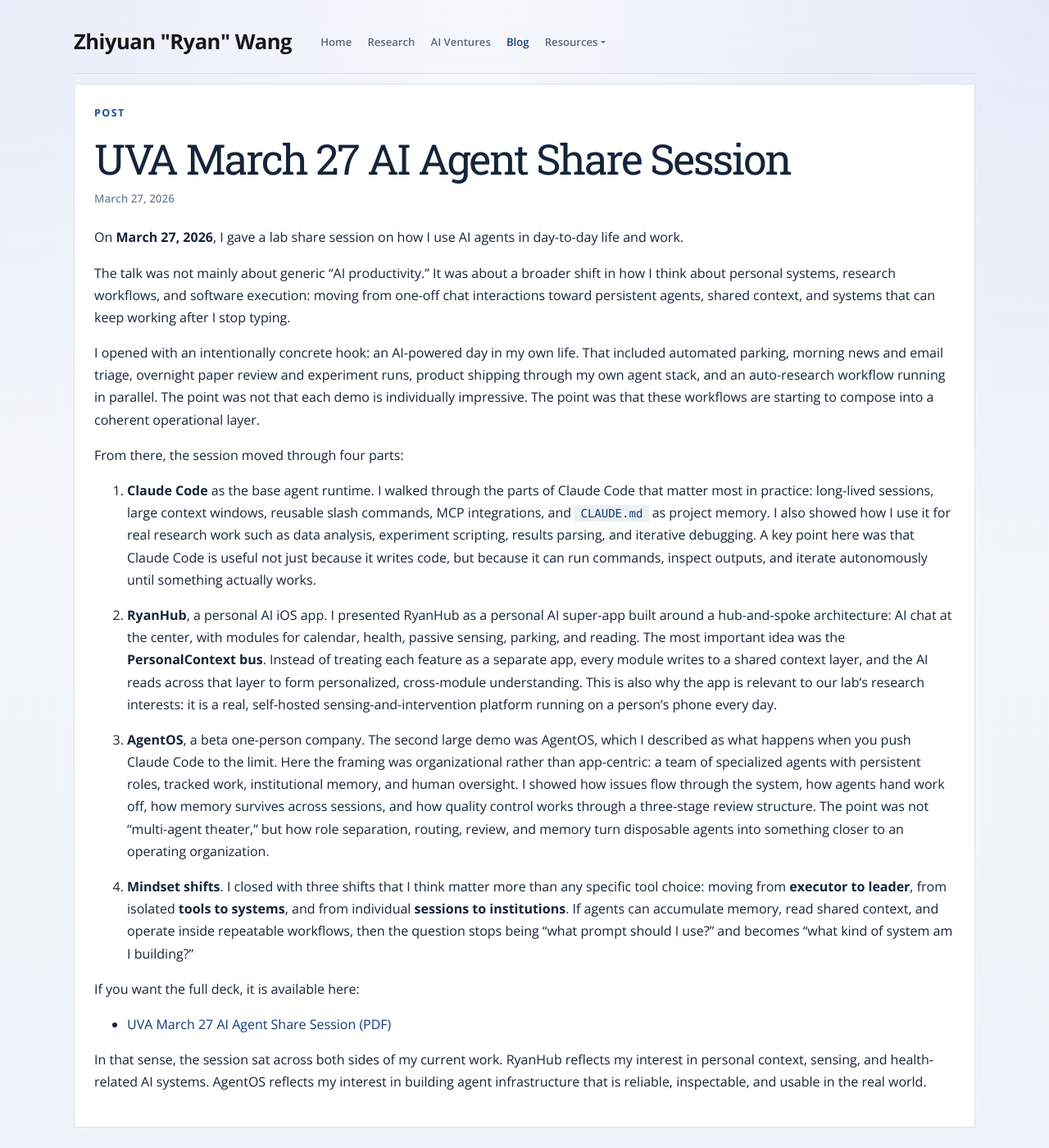
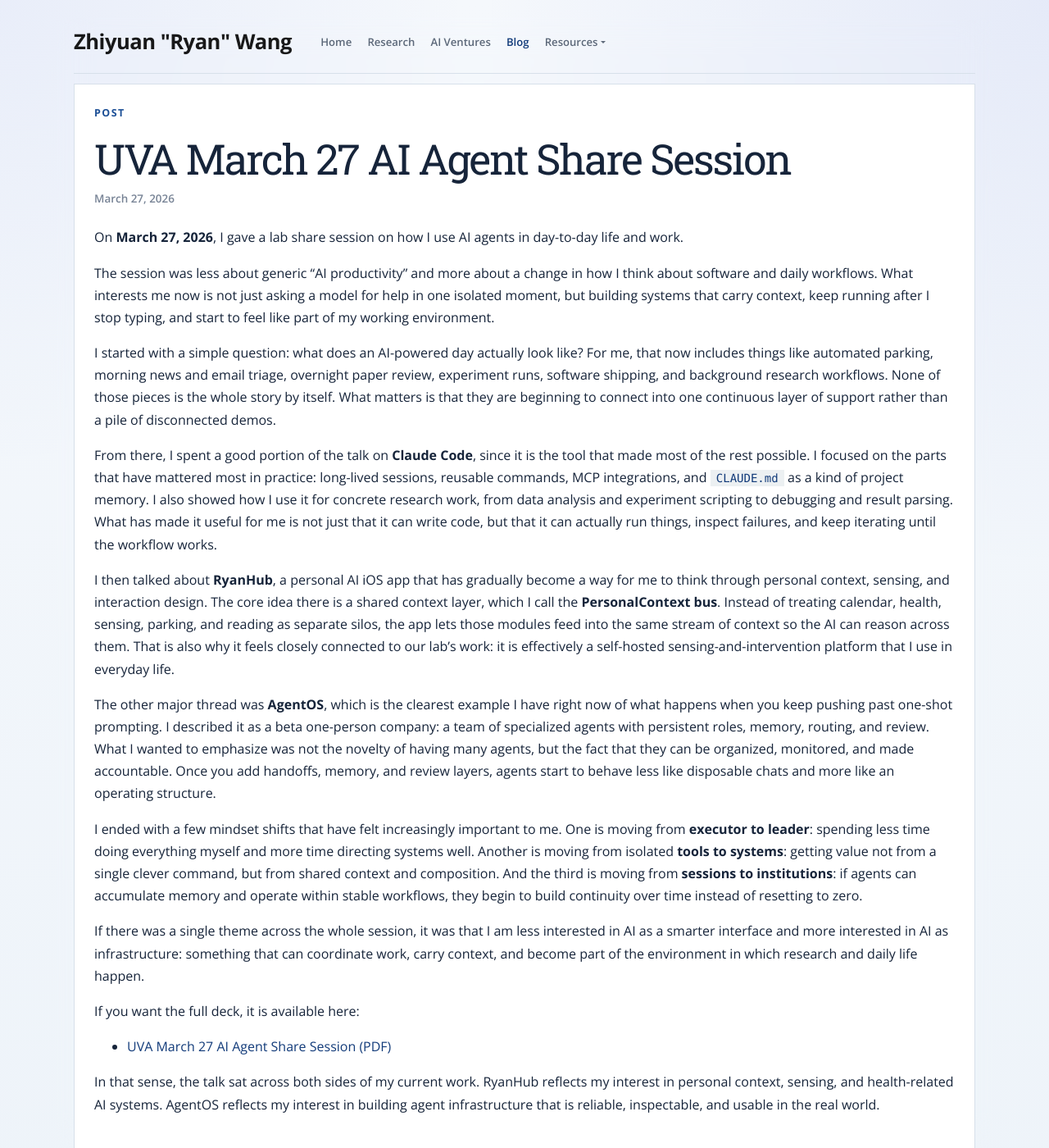
Before and after one commit to zzhiyuann/ryanwang.cc, a Jekyll site: the page built from _posts/2026-03-27-ai-agents-for-research-productivity.md, in a window 1280 px wide and 1400 px high. Shown: the whole window at 82% size. Built offline with Jekyll 4.4.1, drawn with Linux system fonts in a browser that asks for light colours; a style sheet for code colours, icons or effects is not loaded.

Commit message:
Refine AI agent share session prose

```diff
--- a/_posts/2026-03-27-ai-agents-for-research-productivity.md
+++ b/_posts/2026-03-27-ai-agents-for-research-productivity.md
@@ -7,26 +7,22 @@
 
 On **March 27, 2026**, I gave a lab share session on how I use AI agents in day-to-day life and work.
 
-The talk was not mainly about generic "AI productivity." It was about a broader shift in how I think about personal systems, research workflows, and software execution: moving from one-off chat interactions toward persistent agents, shared context, and systems that can keep working after I stop typing.
+The session was less about generic "AI productivity" and more about a change in how I think about software and daily workflows. What interests me now is not just asking a model for help in one isolated moment, but building systems that carry context, keep running after I stop typing, and start to feel like part of my working environment.
 
-I opened with an intentionally concrete hook: an AI-powered day in my own life. That included automated parking, morning news and email triage, overnight paper review and experiment runs, product shipping through my own agent stack, and an auto-research workflow running in parallel. The point was not that each demo is individually impressive. The point was that these workflows are starting to compose into a coherent operational layer.
+I started with a simple question: what does an AI-powered day actually look like? For me, that now includes things like automated parking, morning news and email triage, overnight paper review, experiment runs, software shipping, and background research workflows. None of those pieces is the whole story by itself. What matters is that they are beginning to connect into one continuous layer of support rather than a pile of disconnected demos.
 
-From there, the session moved through four parts:
+From there, I spent a good portion of the talk on **Claude Code**, since it is the tool that made most of the rest possible. I focused on the parts that have mattered most in practice: long-lived sessions, reusable commands, MCP integrations, and `CLAUDE.md` as a kind of project memory. I also showed how I use it for concrete research work, from data analysis and experiment scripting to debugging and result parsing. What has made it useful for me is not just that it can write code, but that it can actually run things, inspect failures, and keep iterating until the workflow works.
 
-1. **Claude Code** as the base agent runtime.
-I walked through the parts of Claude Code that matter most in practice: long-lived sessions, large context windows, reusable slash commands, MCP integrations, and `CLAUDE.md` as project memory. I also showed how I use it for real research work such as data analysis, experiment scripting, results parsing, and iterative debugging. A key point here was that Claude Code is useful not just because it writes code, but because it can run commands, inspect outputs, and iterate autonomously until something actually works.
+I then talked about **RyanHub**, a personal AI iOS app that has gradually become a way for me to think through personal context, sensing, and interaction design. The core idea there is a shared context layer, which I call the **PersonalContext bus**. Instead of treating calendar, health, sensing, parking, and reading as separate silos, the app lets those modules feed into the same stream of context so the AI can reason across them. That is also why it feels closely connected to our lab's work: it is effectively a self-hosted sensing-and-intervention platform that I use in everyday life.
 
-2. **RyanHub**, a personal AI iOS app.
-I presented RyanHub as a personal AI super-app built around a hub-and-spoke architecture: AI chat at the center, with modules for calendar, health, passive sensing, parking, and reading. The most important idea was the **PersonalContext bus**. Instead of treating each feature as a separate app, every module writes to a shared context layer, and the AI reads across that layer to form personalized, cross-module understanding. This is also why the app is relevant to our lab's research interests: it is a real, self-hosted sensing-and-intervention platform running on a person's phone every day.
+The other major thread was **AgentOS**, which is the clearest example I have right now of what happens when you keep pushing past one-shot prompting. I described it as a beta one-person company: a team of specialized agents with persistent roles, memory, routing, and review. What I wanted to emphasize was not the novelty of having many agents, but the fact that they can be organized, monitored, and made accountable. Once you add handoffs, memory, and review layers, agents start to behave less like disposable chats and more like an operating structure.
 
-3. **AgentOS**, a beta one-person company.
-The second large demo was AgentOS, which I described as what happens when you push Claude Code to the limit. Here the framing was organizational rather than app-centric: a team of specialized agents with persistent roles, tracked work, institutional memory, and human oversight. I showed how issues flow through the system, how agents hand work off, how memory survives across sessions, and how quality control works through a three-stage review structure. The point was not "multi-agent theater," but how role separation, routing, review, and memory turn disposable agents into something closer to an operating organization.
+I ended with a few mindset shifts that have felt increasingly important to me. One is moving from **executor to leader**: spending less time doing everything myself and more time directing systems well. Another is moving from isolated **tools to systems**: getting value not from a single clever command, but from shared context and composition. And the third is moving from **sessions to institutions**: if agents can accumulate memory and operate within stable workflows, they begin to build continuity over time instead of resetting to zero.
 
-4. **Mindset shifts**.
-I closed with three shifts that I think matter more than any specific tool choice: moving from **executor to leader**, from isolated **tools to systems**, and from individual **sessions to institutions**. If agents can accumulate memory, read shared context, and operate inside repeatable workflows, then the question stops being "what prompt should I use?" and becomes "what kind of system am I building?"
+If there was a single theme across the whole session, it was that I am less interested in AI as a smarter interface and more interested in AI as infrastructure: something that can coordinate work, carry context, and become part of the environment in which research and daily life happen.
 
 If you want the full deck, it is available here:
 
 - [UVA March 27 AI Agent Share Session (PDF)]({{ '/ai-agents-for-research-productivity.pdf' | relative_url }})
 
-In that sense, the session sat across both sides of my current work. RyanHub reflects my interest in personal context, sensing, and health-related AI systems. AgentOS reflects my interest in building agent infrastructure that is reliable, inspectable, and usable in the real world.
+In that sense, the talk sat across both sides of my current work. RyanHub reflects my interest in personal context, sensing, and health-related AI systems. AgentOS reflects my interest in building agent infrastructure that is reliable, inspectable, and usable in the real world.
```
